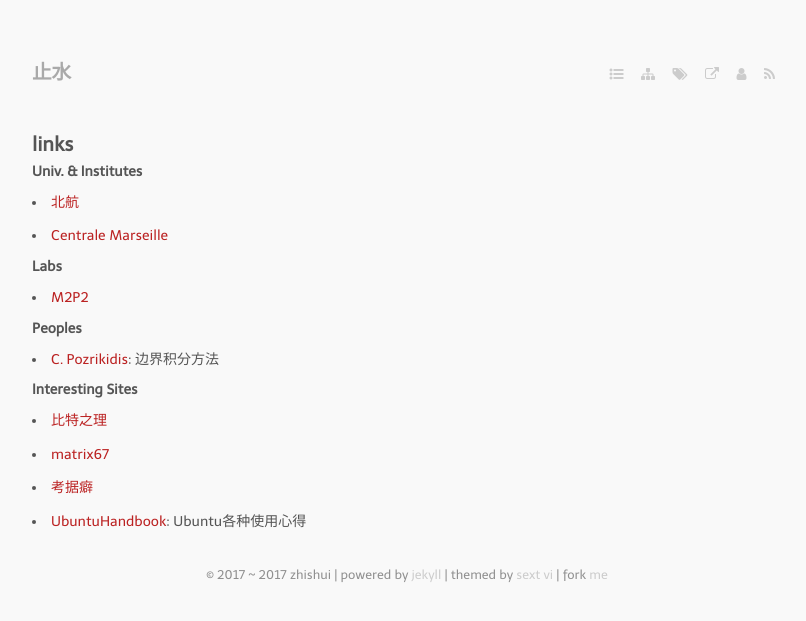
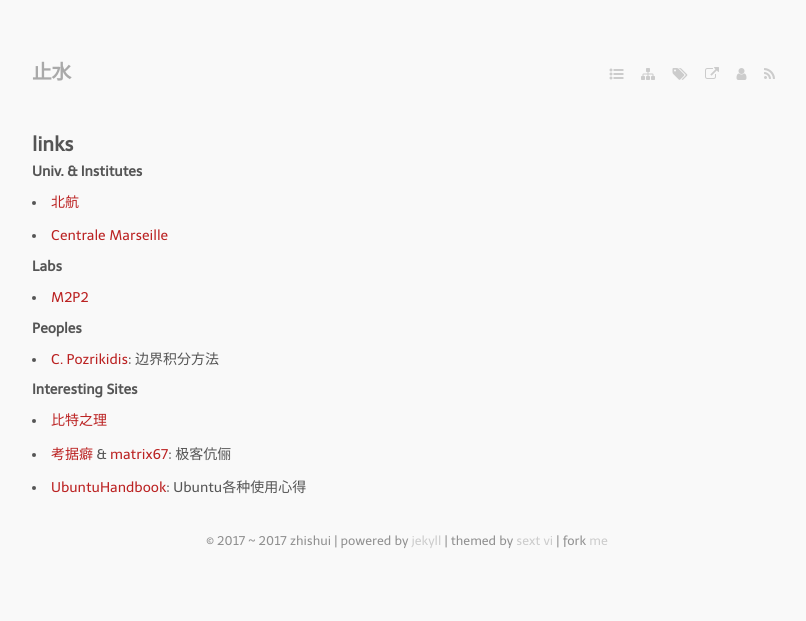
Before and after one commit to bizhishui/bizhishui.github.io, a Jekyll site: the page built from links.md, in a window 1280 px wide. Shown: the top 621 px of the page, without its empty margins (233-1039 px from the left). Built offline with Jekyll 4.4.1, drawn with Linux system fonts in a browser that asks for light colours; nearby versions of some CDN libraries; some web fonts are replaced.

Commit message:
correct links

```diff
--- a/links.md
+++ b/links.md
@@ -18,6 +18,5 @@ layout: page
 
 #### Interesting Sites
 - [比特之理](http://www.kylen314.com/)
-- [matrix67](http://www.matrix67.com/)
-- [考据癖](http://localhost-8080.com/)
+- [考据癖](http://localhost-8080.com/) & [matrix67](http://www.matrix67.com/): 极客伉俪
 - [UbuntuHandbook](http://ubuntuhandbook.org/): Ubuntu各种使用心得
```
